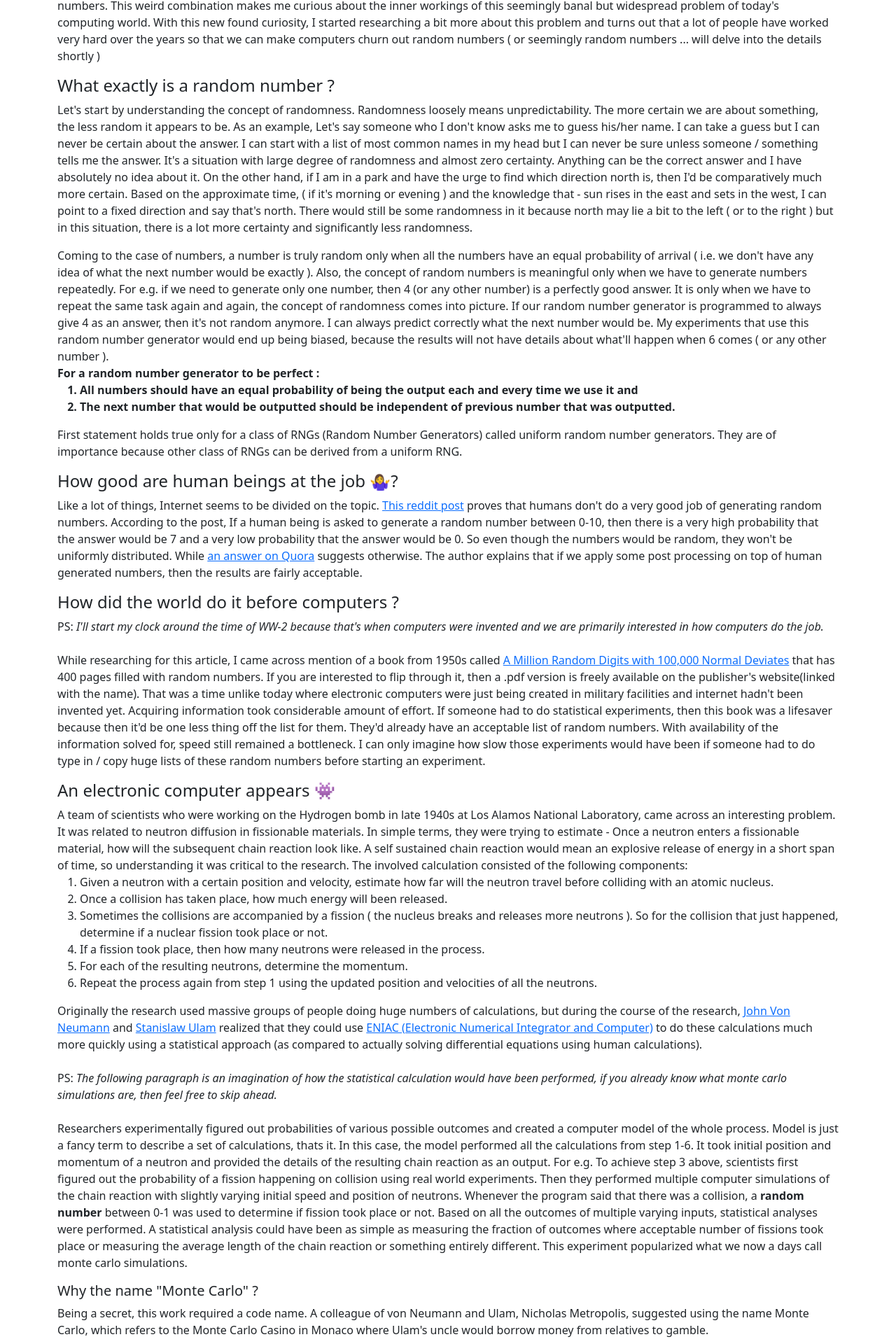
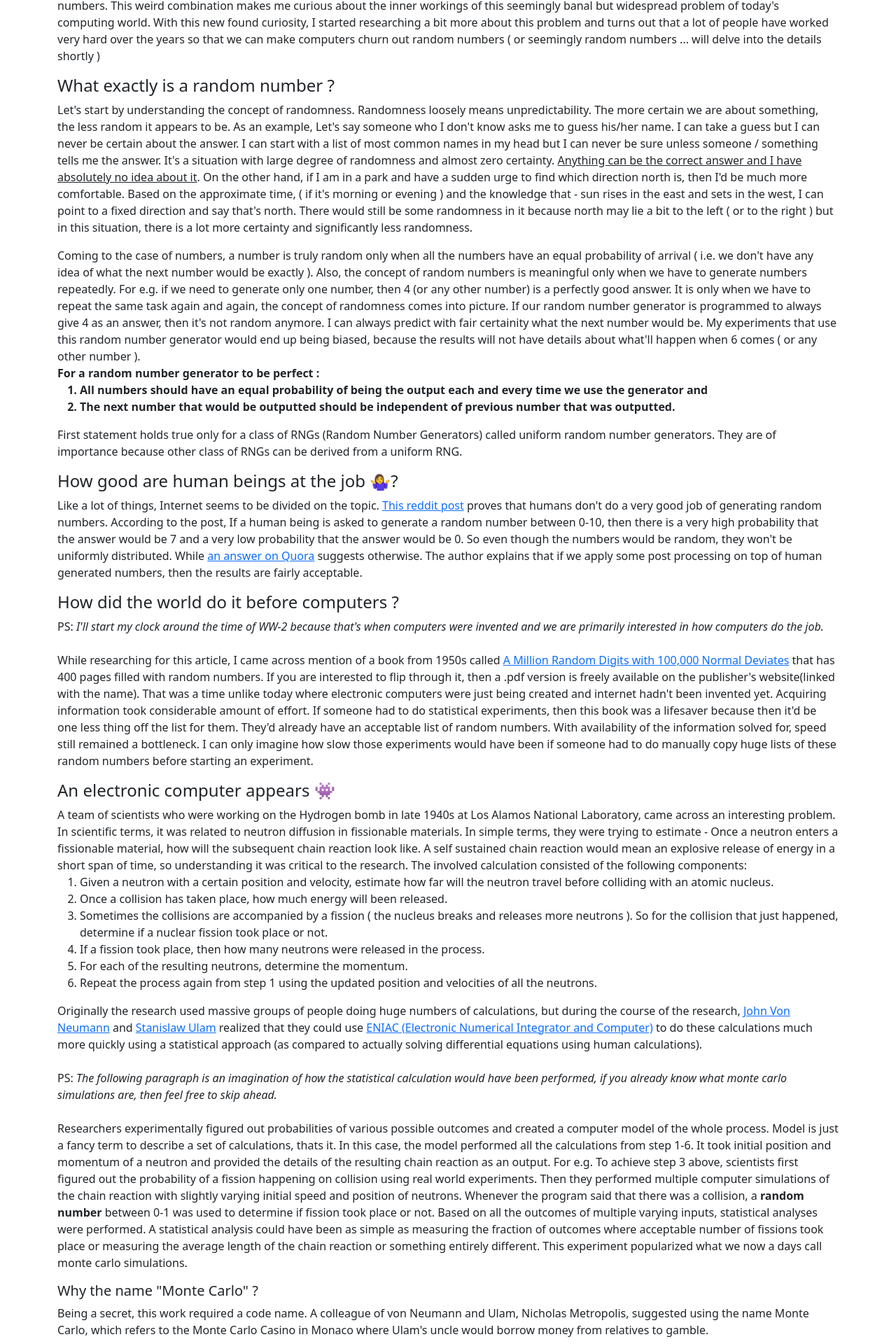
Before and after one commit to keshav-sarraf/rw-frontend, a Vue app: page /random-number-generator in a window 1280 px wide. Shown: the part 831-2751 px from the top of the page at 70% size. Built offline with nearby package versions, Linux system fonts and the light colour scheme.

Commit message:
Minor updates

```diff
--- a/src/components/posts/RandNumGen.vue
+++ b/src/components/posts/RandNumGen.vue
@@ -50,15 +50,15 @@
     <h4>What exactly is a random number ?</h4>
 
     <p>
-        Let's start by understanding the concept of randomness. Randomness loosely means unpredictability. The more certain we are about something, the less random it appears to be. As an example, Let's say someone who I don't know asks me to guess his/her name. I can take a guess but I can never be certain about the answer. I can start with a list of most common names in my head but I can never be sure unless someone / something tells me the answer. It's a situation with large degree of randomness and almost zero certainty. Anything can be the correct answer and I have absolutely no idea about it. On the other hand, if I am in a park and have the urge to find which direction north is, then I'd be comparatively much more certain. Based on the approximate time, ( if it's morning or evening ) and the knowledge that - sun rises in the east and sets in the west, I can point to a fixed direction and say that's north. There would still be some randomness in it because north may lie a bit to the left ( or to the right ) but in this situation, there is a lot more certainty and significantly less randomness.
+        Let's start by understanding the concept of randomness. Randomness loosely means unpredictability. The more certain we are about something, the less random it appears to be. As an example, Let's say someone who I don't know asks me to guess his/her name. I can take a guess but I can never be certain about the answer. I can start with a list of most common names in my head but I can never be sure unless someone / something tells me the answer. It's a situation with large degree of randomness and almost zero certainty. <u>Anything can be the correct answer and I have absolutely no idea about it</u>. On the other hand, if I am in a park and have a sudden urge to find which direction north is, then I'd be much more comfortable. Based on the approximate time, ( if it's morning or evening ) and the knowledge that - sun rises in the east and sets in the west, I can point to a fixed direction and say that's north. There would still be some randomness in it because north may lie a bit to the left ( or to the right ) but in this situation, there is a lot more certainty and significantly less randomness.
 
     </p>
     <p>
-        Coming to the case of numbers, a number is truly random only when all the numbers have an equal probability of arrival ( i.e. we don't have any idea of what the next number would be exactly ). Also, the concept of random numbers is meaningful only when we have to generate numbers repeatedly. For e.g. if we need to generate only one number, then 4 (or any other number) is a perfectly good answer. It is only when we have to repeat the same task again and again, the concept of randomness comes into picture. If our random number generator is programmed to always give 4 as an answer, then it's not random anymore. I can always predict correctly what the next number would be. My experiments that use this random number generator would end up being biased, because the results will not have details about what'll happen when 6 comes ( or any other number ).
+        Coming to the case of numbers, a number is truly random only when all the numbers have an equal probability of arrival ( i.e. we don't have any idea of what the next number would be exactly ). Also, the concept of random numbers is meaningful only when we have to generate numbers repeatedly. For e.g. if we need to generate only one number, then 4 (or any other number) is a perfectly good answer. It is only when we have to repeat the same task again and again, the concept of randomness comes into picture. If our random number generator is programmed to always give 4 as an answer, then it's not random anymore. I can always predict with fair certainity what the next number would be. My experiments that use this random number generator would end up being biased, because the results will not have details about what'll happen when 6 comes ( or any other number ).
         <br>
         <b>For a random number generator to be perfect :
             <ol>
-                <li>All numbers should have an equal probability of being the output each and every time we use it and</li>
+                <li>All numbers should have an equal probability of being the output each and every time we use the generator and</li>
                 <li>The next number that would be outputted should be independent of previous number that was outputted.</li>
             </ol>
         </b>
@@ -79,13 +79,13 @@
         PS: <i>I'll start my clock around the time of WW-2 because that's when computers were invented and we are primarily interested in how computers do the job.</i>
         <br>
         <br>
-        While researching for this article, I came across mention of a book from 1950s called <a href="https://www.rand.org/pubs/monograph_reports/MR1418.html">A Million Random Digits with 100,000 Normal Deviates</a> that has 400 pages filled with random numbers. If you are interested to flip through it, then a .pdf version is freely available on the publisher's website(linked with the name). That was a time unlike today where electronic computers were just being created in military facilities and internet hadn't been invented yet. Acquiring information took considerable amount of effort. If someone had to do statistical experiments, then this book was a lifesaver because then it'd be one less thing off the list for them. They'd already have an acceptable list of random numbers. With availability of the information solved for, speed still remained a bottleneck. I can only imagine how slow those experiments would have been if someone had to do type in / copy huge lists of these random numbers before starting an experiment.
+        While researching for this article, I came across mention of a book from 1950s called <a href="https://www.rand.org/pubs/monograph_reports/MR1418.html">A Million Random Digits with 100,000 Normal Deviates</a> that has 400 pages filled with random numbers. If you are interested to flip through it, then a .pdf version is freely available on the publisher's website(linked with the name). That was a time unlike today where electronic computers were just being created and internet hadn't been invented yet. Acquiring information took considerable amount of effort. If someone had to do statistical experiments, then this book was a lifesaver because then it'd be one less thing off the list for them. They'd already have an acceptable list of random numbers. With availability of the information solved for, speed still remained a bottleneck. I can only imagine how slow those experiments would have been if someone had to do manually copy huge lists of these random numbers before starting an experiment.
     </p>
 
     <h4>An electronic computer appears 👾</h4>
 
     <p>
-        A team of scientists who were working on the Hydrogen bomb in late 1940s at Los Alamos National Laboratory, came across an interesting problem. It was related to neutron diffusion in fissionable materials. In simple terms, they were trying to estimate - Once a neutron enters a fissionable material, how will the subsequent chain reaction look like. A self sustained chain reaction would mean an explosive release of energy in a short span of time, so understanding it was critical to the research. The involved calculation consisted of the following components:
+        A team of scientists who were working on the Hydrogen bomb in late 1940s at Los Alamos National Laboratory, came across an interesting problem. In scientific terms, it was related to neutron diffusion in fissionable materials. In simple terms, they were trying to estimate - Once a neutron enters a fissionable material, how will the subsequent chain reaction look like. A self sustained chain reaction would mean an explosive release of energy in a short span of time, so understanding it was critical to the research. The involved calculation consisted of the following components:
 
         <ol>
             <li>Given a neutron with a certain position and velocity, estimate how far will the neutron travel before colliding with an atomic nucleus.</li>
```
